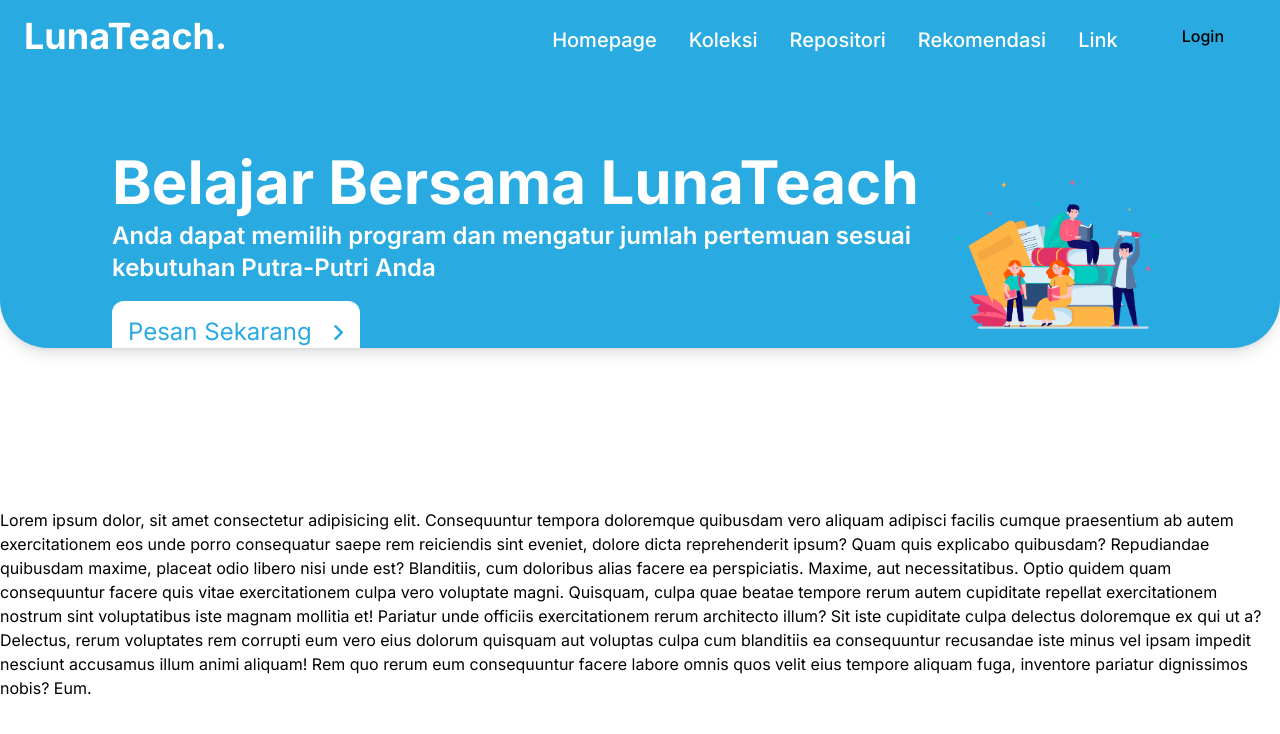
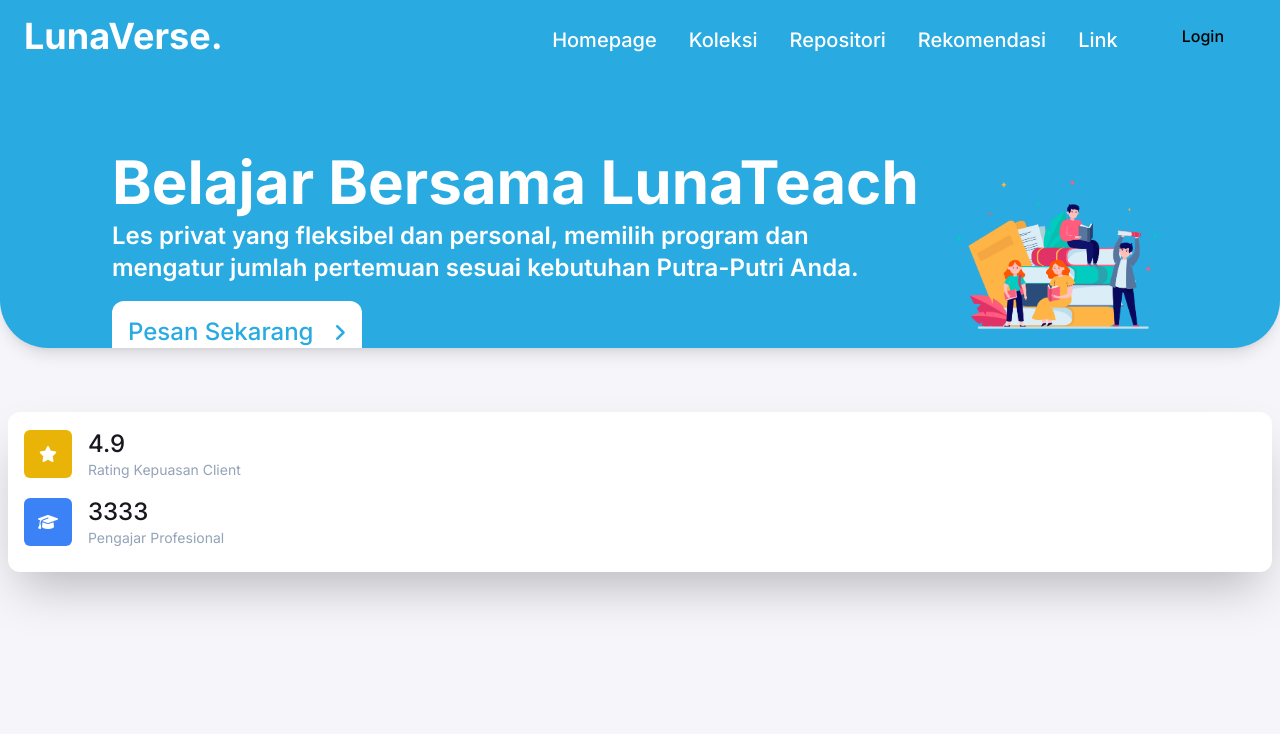
Before and after one commit to mizucode/lunateach, a website: page public/index.html in a window 1280 px wide. Drawn offline with Linux system fonts and the light colour scheme.

Commit message:
add section

```diff
--- a/public/index.html
+++ b/public/index.html
@@ -29,7 +29,7 @@
 		<!-- Link Css -->
 		<link href="./css/style.css" rel="stylesheet" />
 		<!-- End Link Css -->
-		<title>Lunateach</title>
+		<title>LunaVerse - Jasa Les Private</title>
 	</head>
 	<body>
 		<!-- Header -->
@@ -37,7 +37,7 @@
 			<div class="py-4 flex justify-between items-center px-4 lg:px-6">
 				<div class="flex justify-between items-center text-white" id="logo">
 					<h1 class="font-bold text-2xl md:text-3xl lg:text-4xl">
-						<a href="#">LunaTeach.</a>
+						<a href="#">LunaVerse.</a>
 					</h1>
 				</div>
 				<div class="lg:hidden">
@@ -55,7 +55,7 @@
 					<div
 						class="px-8 lg:px-0 pt-16 lg:pt-0 font-medium text-black lg:flex justify-center gap-8 items-center"
 					>
-						<h3 class="opacity-40 lg:hidden">Lunateach Menu</h3>
+						<h3 class="opacity-40 lg:hidden">LunaVerse Menu</h3>
 						<ul
 							class="mt-2 lg:flex justify-around lg:justify-between gap-8 lg:gap-8 items-center lg:text-white lg:text-xl"
 							id="navbar-ul"
@@ -110,7 +110,7 @@
 		<!-- Home Section -->
 		<section
 			id="home"
-			class="pt-[5rem] bg-dasar w-full h-auto overflow-hidden rounded-b-[3rem] shadow-lg"
+			class="pt-[5rem] bg-dasar w-full h-full overflow-hidden rounded-b-[3rem] shadow-lg"
 		>
 			<div class="">
 				<div
@@ -123,14 +123,15 @@
 							Belajar Bersama LunaTeach
 							<span
 								class="block font-semibold text-niger text-base md:text-3xl lg:text-2xl my-2 lg:whitespace-normal"
-								>Anda dapat memilih program dan mengatur jumlah pertemuan sesuai
-								kebutuhan Putra-Putri Anda</span
+								>Les privat yang fleksibel dan personal, memilih program dan
+								mengatur jumlah pertemuan sesuai kebutuhan Putra-Putri
+								Anda.</span
 							>
 						</h1>
 						<div class="mt-8">
 							<a
 								href=""
-								class="text-dasar bg-white hover:bg-slate-50 px-4 py-4 md:text-2xl text-center rounded-xl"
+								class="text-dasar font-medium bg-white hover:bg-blue-400 hover:text-white px-4 py-4 md:text-2xl text-center rounded-xl"
 								>Pesan Sekarang<i
 									class="fa-solid fa-angle-right ml-5 text-sm md:text-xl"
 								></i
@@ -151,23 +152,33 @@
 			</div>
 		</section>
 		<!-- End Home Section -->
-		<section class="pt-[10rem]">
-			Lorem ipsum dolor, sit amet consectetur adipisicing elit. Consequuntur
-			tempora doloremque quibusdam vero aliquam adipisci facilis cumque
-			praesentium ab autem exercitationem eos unde porro consequatur saepe rem
-			reiciendis sint eveniet, dolore dicta reprehenderit ipsum? Quam quis
-			explicabo quibusdam? Repudiandae quibusdam maxime, placeat odio libero
-			nisi unde est? Blanditiis, cum doloribus alias facere ea perspiciatis.
-			Maxime, aut necessitatibus. Optio quidem quam consequuntur facere quis
-			vitae exercitationem culpa vero voluptate magni. Quisquam, culpa quae
-			beatae tempore rerum autem cupiditate repellat exercitationem nostrum sint
-			voluptatibus iste magnam mollitia et! Pariatur unde officiis
-			exercitationem rerum architecto illum? Sit iste cupiditate culpa delectus
-			doloremque ex qui ut a? Delectus, rerum voluptates rem corrupti eum vero
-			eius dolorum quisquam aut voluptas culpa cum blanditiis ea consequuntur
-			recusandae iste minus vel ipsam impedit nesciunt accusamus illum animi
-			aliquam! Rem quo rerum eum consequuntur facere labore omnis quos velit
-			eius tempore aliquam fuga, inventore pariatur dignissimos nobis? Eum.
+		<section class="bg-white shadow-2xl h-40 mt-16 rounded-xl mx-2">
+			<div class="container py-4">
+				<div class="flex flex-col gap-4">
+					<ul class="flex gap-4 items-center">
+						<li
+							class="w-12 h-12 text-white bg-yellow-500 rounded-md flex items-center justify-center"
+						>
+							<i class="fa-solid fa-star"></i>
+						</li>
+						<li class="flex flex-col items-start">
+							<p class="text-medium text-dark text-2xl font-medium">4.9</p>
+							<span class="text-slate-400 text-sm">Rating Kepuasan Client</span>
+						</li>
+					</ul>
+					<ul class="flex gap-4 items-center">
+						<li
+							class="w-12 h-12 text-white bg-blue-500 rounded-md flex items-center justify-center"
+						>
+							<i class="fa-solid fa-graduation-cap"></i>
+						</li>
+						<li class="flex flex-col items-start">
+							<p class="text-medium text-dark text-2xl font-medium">3333</p>
+							<span class="text-slate-400 text-sm">Pengajar Profesional</span>
+						</li>
+					</ul>
+				</div>
+			</div>
 		</section>
 
 		<!-- Javascript -->
--- a/src/css/input.css
+++ b/src/css/input.css
@@ -1,6 +1,6 @@
 @tailwind base;
 body {
-	@apply font-inter;
+	@apply font-inter bg-putih-dasar;
 }
 
 .navbar-fixed {
--- a/tailwind.config.js
+++ b/tailwind.config.js
@@ -16,6 +16,8 @@ module.exports = {
 				"text-abu": "#535F6C",
 				"red-icon": "#F96C6C",
 				oren: "#F0864E",
+				"putih-dasar": "#F5F5FA",
+				dark: "#17171F",
 			},
 		},
 	},
```
Also changed, not shown: public/css/style.css.
